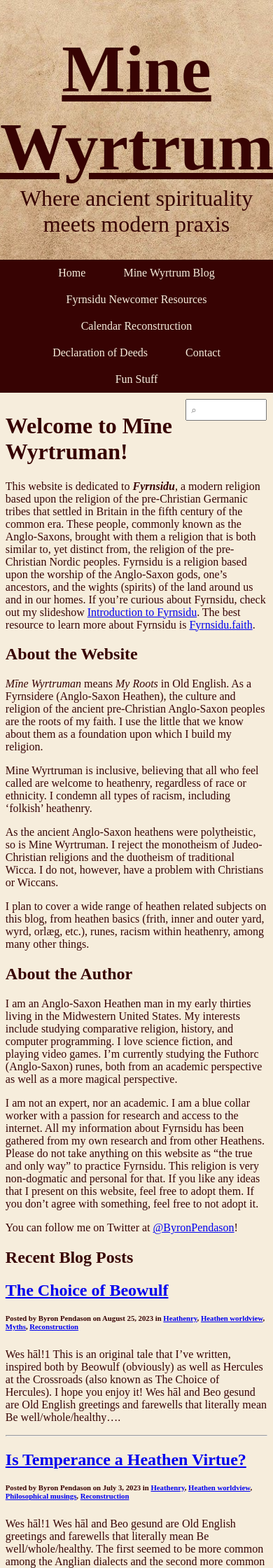
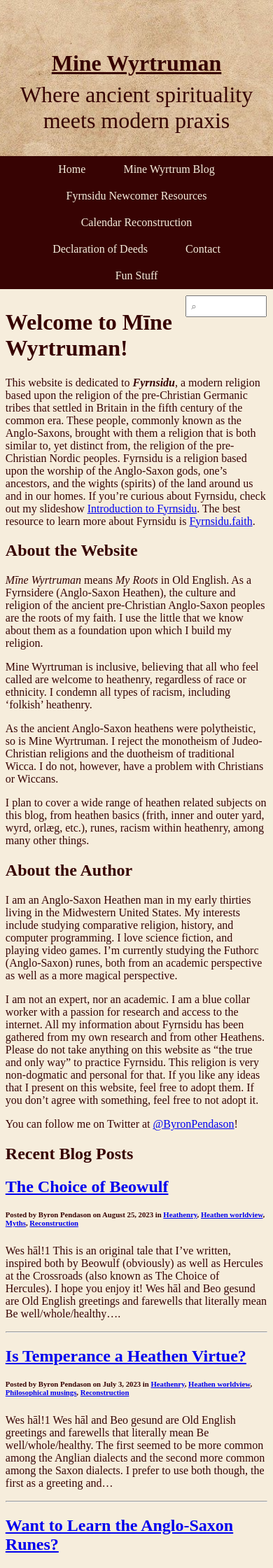
Before and after one commit to byronpendason/mwtest, a Jekyll site: the page built from index.md, in a window 390 px wide. Shown: the top 2240 px of the page at 70% size. Built offline with Jekyll 4.4.1, drawn with Linux system fonts in a browser that asks for light colours; some web fonts are replaced; our own code applies the rules of GitHub Pages for plain Markdown files; comment, search, counter and statistics services are not loaded.

Commit message:
Update style.css
adding media enquiry to site title

```diff
--- a/css/style.css
+++ b/css/style.css
@@ -21,7 +21,11 @@ body {
   font-family: 'Almendra SC', serif;
   font-size: 1.5em;
 }
-
+@media screen and (max-width: 600px) {
+  .title a {
+    font-size: 32px;
+  }
+}
 .page-title {
   font-family: 'Almendra SC', serif;
   font-size: 3em;
```
